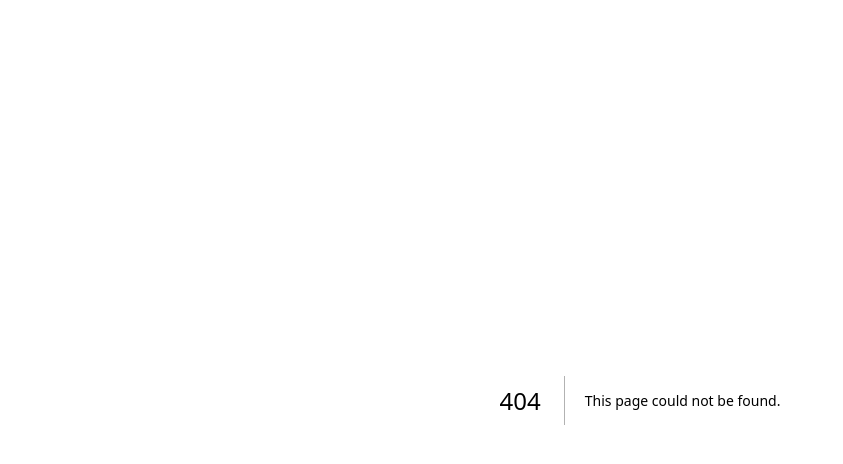
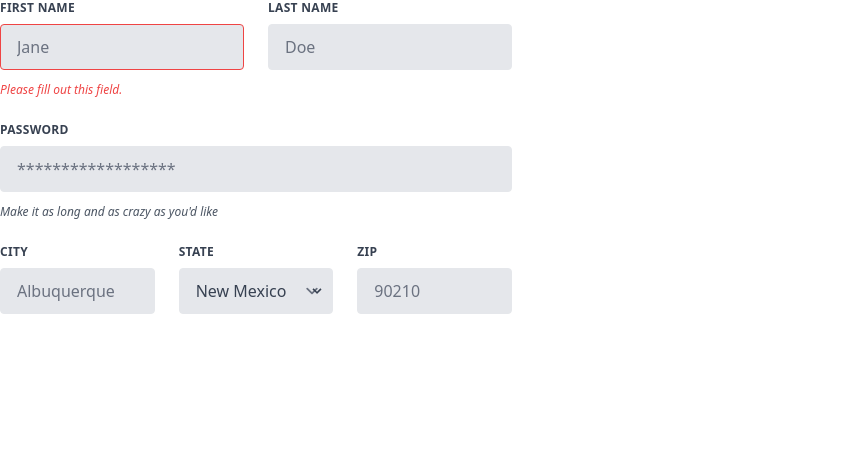
Before and after one commit to ccastri/pinta-bendita, a Next.js app: page /auth/register in a window 1280 px wide. Before the commit this address had no page. Shown: the top 464 px of the page, without its empty margins (0-843 px from the left). Built offline with nearby package versions, Linux system fonts and the light colour scheme.

Commit message:
I was too lazy cause is sunday but still I started the login component

```diff
--- a/package.json
+++ b/package.json
@@ -23,6 +23,7 @@
     "typescript": "4.9.3"
   },
   "devDependencies": {
+    "@tailwindcss/forms": "^0.5.3",
     "autoprefixer": "^10.4.13",
     "postcss": "^8.4.19",
     "tailwindcss": "^3.2.4"
--- /dev/null
+++ b/pages/auth/register.js
@@ -0,0 +1,63 @@
+import React from 'react'
+
+function template() {
+    return (
+        <form class="w-full max-w-lg">
+            <div class=" flex flex-wrap -mx-3 mb-6">
+                <div class=" w-full md:w-1/2 px-3 mb-6 md:mb-0">
+                    <label class="block uppercase tracking-wide text-gray-700 text-xs font-bold mb-2" for="grid-first-name">
+                        First Name
+                    </label>
+                    <input class="appearance-none block w-full bg-gray-200 text-gray-700 border border-red-500 rounded py-3 px-4 mb-3 leading-tight focus:outline-none focus:bg-white" id="grid-first-name" type="text" placeholder="Jane" />
+                    <p class="text-red-500 text-xs italic">Please fill out this field.</p>
+                </div>
+                <div class="w-full md:w-1/2 px-3">
+                    <label class="block uppercase tracking-wide text-gray-700 text-xs font-bold mb-2" for="grid-last-name" >
+                        Last Name
+                    </label>
+                    <input class="appearance-none block w-full bg-gray-200 text-gray-700 border border-gray-200 rounded py-3 px-4 leading-tight focus:outline-none focus:bg-white focus:border-gray-500" id="grid-last-name" type="text" placeholder="Doe" />
+                </div>
+            </div>
+            <div class="flex flex-wrap -mx-3 mb-6">
+                <div class="w-full px-3">
+                    <label class="block uppercase tracking-wide text-gray-700 text-xs font-bold mb-2" for="grid-password">
+                        Password
+                    </label>
+                    <input class="appearance-none block w-full bg-gray-200 text-gray-700 border border-gray-200 rounded py-3 px-4 mb-3 leading-tight focus:outline-none focus:bg-white focus:border-gray-500" id="grid-password" type="password" placeholder="******************" />
+                    <p class="text-gray-600 text-xs italic">{`Make it as long and as crazy as you'd like `}</p>
+                </div>
+            </div>
+            <div class="flex flex-wrap -mx-3 mb-2">
+                <div class="w-full md:w-1/3 px-3 mb-6 md:mb-0">
+                    <label class="block uppercase tracking-wide text-gray-700 text-xs font-bold mb-2" for="grid-city">
+                        City
+                    </label>
+                    <input class="appearance-none block w-full bg-gray-200 text-gray-700 border border-gray-200 rounded py-3 px-4 leading-tight focus:outline-none focus:bg-white focus:border-gray-500" id="grid-city" type="text" placeholder="Albuquerque" />
+                </div>
+                <div class="w-full md:w-1/3 px-3 mb-6 md:mb-0">
+                    <label class="block uppercase tracking-wide text-gray-700 text-xs font-bold mb-2" for="grid-state">
+                        State
+                    </label>
+                    <div class="relative">
+                        <select class="block appearance-none w-full bg-gray-200 border border-gray-200 text-gray-700 py-3 px-4 pr-8 rounded leading-tight focus:outline-none focus:bg-white focus:border-gray-500" id="grid-state">
+                            <option>New Mexico</option>
+                            <option>Missouri</option>
+                            <option>Texas</option>
+                        </select>
+                        <div class="pointer-events-none absolute inset-y-0 right-0 flex items-center px-2 text-gray-700">
+                            <svg class="fill-current h-4 w-4" xmlns="http://www.w3.org/2000/svg" viewBox="0 0 20 20"><path d="M9.293 12.95l.707.707L15.657 8l-1.414-1.414L10 10.828 5.757 6.586 4.343 8z" /></svg>
+                        </div>
+                    </div>
+                </div>
+                <div class="w-full md:w-1/3 px-3 mb-6 md:mb-0">
+                    <label class="block uppercase tracking-wide text-gray-700 text-xs font-bold mb-2" for="grid-zip">
+                        Zip
+                    </label>
+                    <input class="appearance-none block w-full bg-gray-200 text-gray-700 border border-gray-200 rounded py-3 px-4 leading-tight focus:outline-none focus:bg-white focus:border-gray-500" id="grid-zip" type="text" placeholder="90210" />
+                </div>
+            </div>
+        </form >
+    )
+}
+
+export default template
--- a/pages/auth/signin.js
+++ b/pages/auth/signin.js
@@ -7,23 +7,64 @@ function signin({ providers }) {
     return (
         <>
             {/* <Header /> */}
-            <div className="flex flex-col items-center justify-center min-h-screen py-2 -mt-20  text-center">
-                <Image src="/registerbg.png" height={780} width={600} alt="" />
+            <div className="absolute  flex flex-col items-center justify-center min-h-screen py-2 -mt-20  text-center max-h-screen" >
+
+
+                <Image
+                    className=''
+                    src="/registerbg.png" height={780} width={600} priority alt="" />
 
 
 
-                <p className="font-xs italic">{`This is not a REAL app. I'm just playin'`}</p>
-                <div className="mt-20">
+                {/* <p className="absolute font-xs z-50 italic">{`This is not a REAL app. I'm just playin'`}</p> */}
+                <form className=" absolute w-full max-w-lg ">
+                    <div className="flex flex-wrap -mx-3 mb-6">
+                        <div className="w-full md:w-1/2 px-3 mb-6 md:mb-0">
+                            <label className="block uppercase tracking-wide text-gray-700 text-xs font-bold mb-2" for="grid-first-name">
+                                Username
+                            </label>
+                            <input className="appearance-none block w-full bg-gray-200 text-gray-700 border border-red-500 rounded py-3 px-4 mb-3 leading-tight focus:outline-none focus:bg-white" id="grid-first-name" type="text" placeholder="Jane" />
+                            <p className="text-red-500 text-xs italic">Please fill out this field.</p>
+                        </div>
+
+                    </div>
+                    <div className="flex flex-wrap -mx-3 mb-6">
+                        <div className="w-full px-3">
+                            <label className="block uppercase tracking-wide text-gray-700 text-xs font-bold mb-2" for="grid-password">
+                                Password
+                            </label>
+                            <input className="appearance-none block w-full bg-gray-200 text-gray-700 border border-gray-200 rounded py-3 px-4 mb-3 leading-tight focus:outline-none focus:bg-white focus:border-gray-500" id="grid-password" type="password" placeholder="******************" />
+                        </div>
+                    </div>
+
+                    <div className=''>
+
+                        <div className="block">
+
+                            {Object.values(providers).map((provider) => (
+                                <div key={provider.name}>
+                                    <button className="  p-3 bg-blue-500 rounded-lg text-white" onClick={() => SingIntoProvider(provider.id, { callbackUrl: '/' })}>
+                                        Sign in with username
+                                    </button>
+                                </div>
+                            ))}
+                        </div>
+                    </div>
+                </form>
+
+
+                <div className=" top-0 block ">
 
                     {Object.values(providers).map((provider) => (
                         <div key={provider.name}>
-                            <button className=" p-3 bg-blue-500 rounded-lg text-white" onClick={() => SingIntoProvider(provider.id, { callbackUrl: '/' })}>
+                            <button className="  p-3  bg-blue-500 rounded-lg text-white" onClick={() => SingIntoProvider(provider.id, { callbackUrl: '/' })}>
                                 Sign in with {provider.name}
                             </button>
                         </div>
                     ))}
                 </div>
-            </div>
+            </div >
+
         </>
     )
 }
--- a/pages/index.tsx
+++ b/pages/index.tsx
@@ -5,14 +5,14 @@ import styles from '../styles/Home.module.css'
 
 export default function Home() {
   return (
-    <div>
+    <div className='relative'>
       <Head>
         <title>Create Next App</title>
         <meta name="description" content="Generated by create next app" />
         <link rel="icon" href="/favicon.ico" />
       </Head>
 
-      <Slider />
+      <Slider/>
     </div>
   )
 }
--- a/tailwind.config.js
+++ b/tailwind.config.js
@@ -22,5 +22,7 @@ module.exports = {
       }
     },
   },
-  plugins: [],
+  plugins: [
+    require('@tailwindcss/forms'),
+  ],
 }
```
Also changed, not shown: public/registerbg.png, 1 other file (tests, documents, lock files or other folders).
